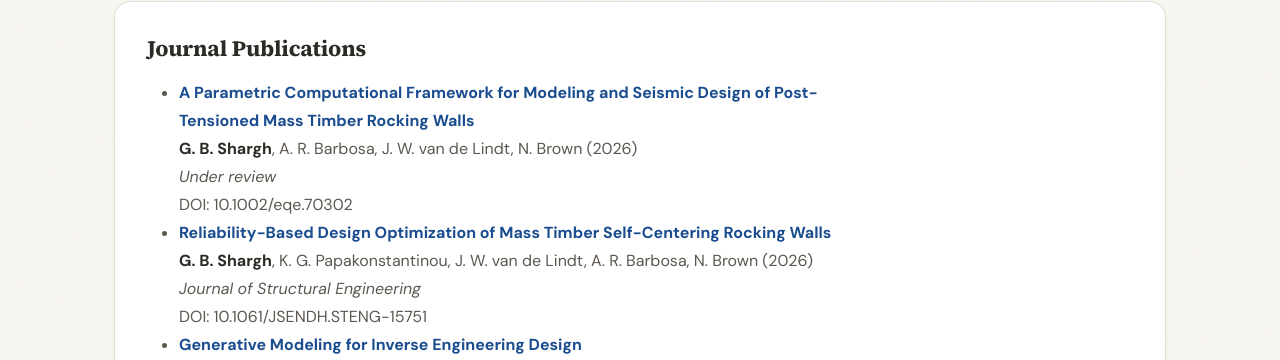
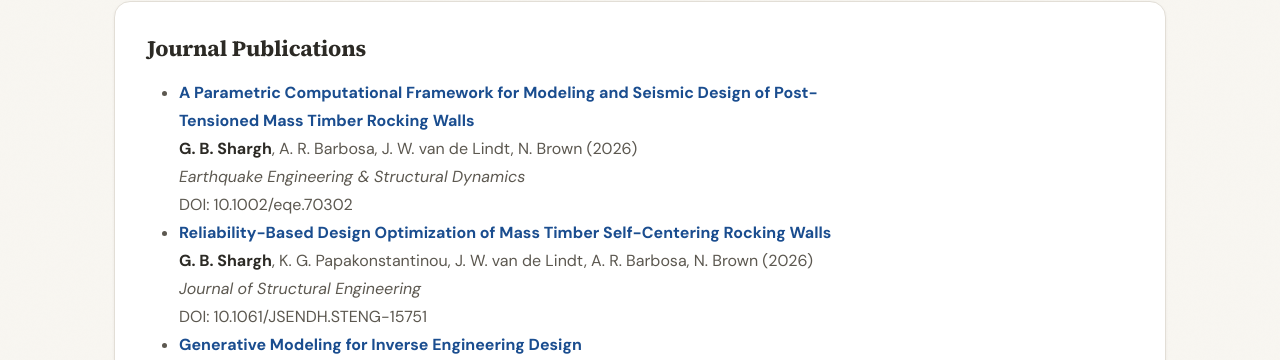
Before and after one commit to AGB-Shargh/AGB-Shargh.github.io, a Jekyll site: the page built from _pages/publications.md, in a window 1280 px wide. Shown: the part 302-662 px from the top of the page. Built offline with Jekyll 4.4.1, drawn with Linux system fonts in a browser that asks for light colours; a style sheet for code colours, icons or effects is not loaded.

Commit message:
Update publications.yml

```diff
--- a/_data/publications.yml
+++ b/_data/publications.yml
@@ -59,7 +59,7 @@
 
 - title: "A Parametric Computational Framework for Modeling and Seismic Design of Post-Tensioned Mass Timber Rocking Walls"
   authors: "<strong>G. B. Shargh</strong>, A. R. Barbosa, J. W. van de Lindt, N. Brown"
-  journal: "Under review"
+  journal: "Earthquake Engineering & Structural Dynamics"
   note: "DOI: 10.1002/eqe.70302"
   year: 2026
   type: journal
```
